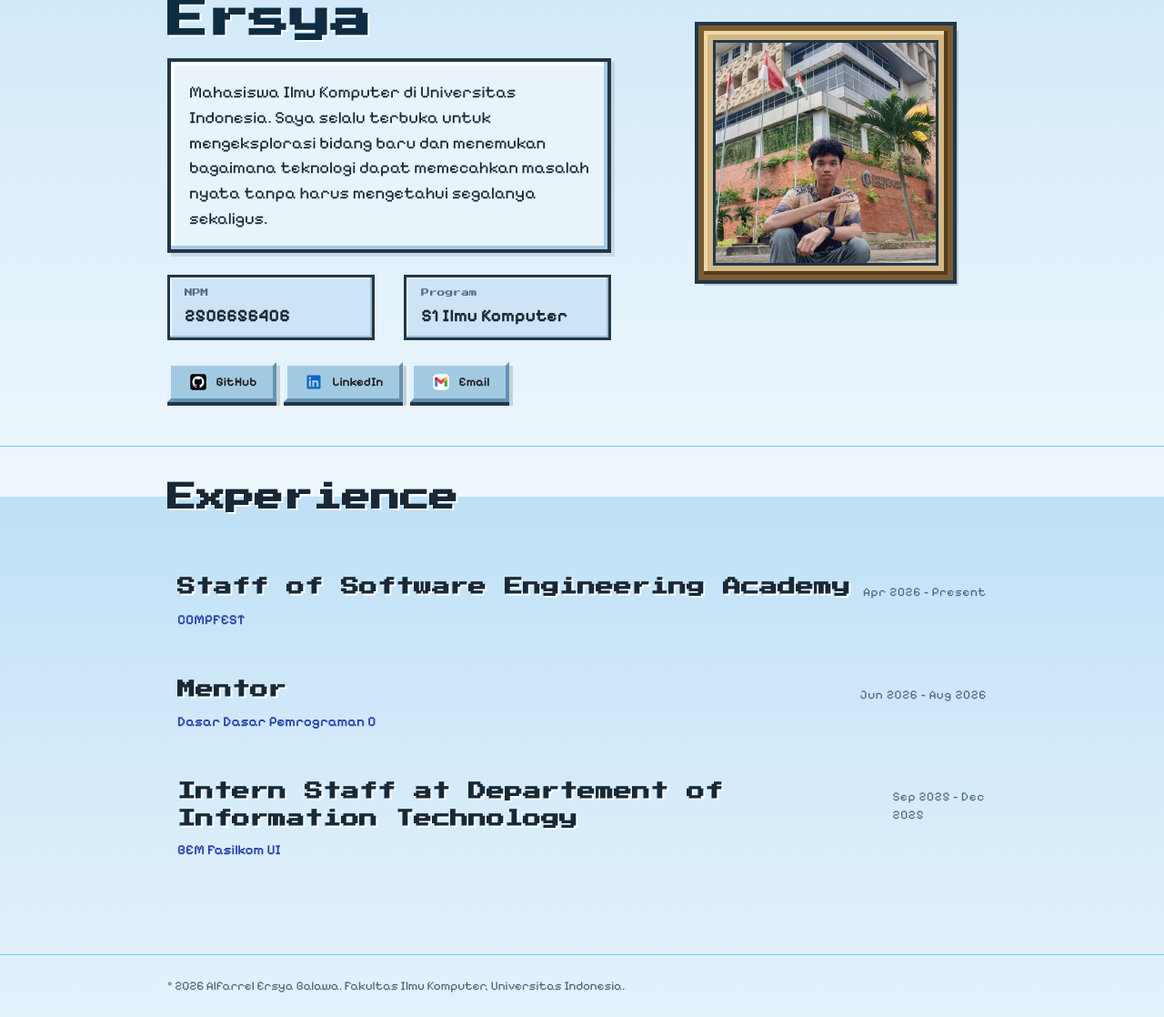
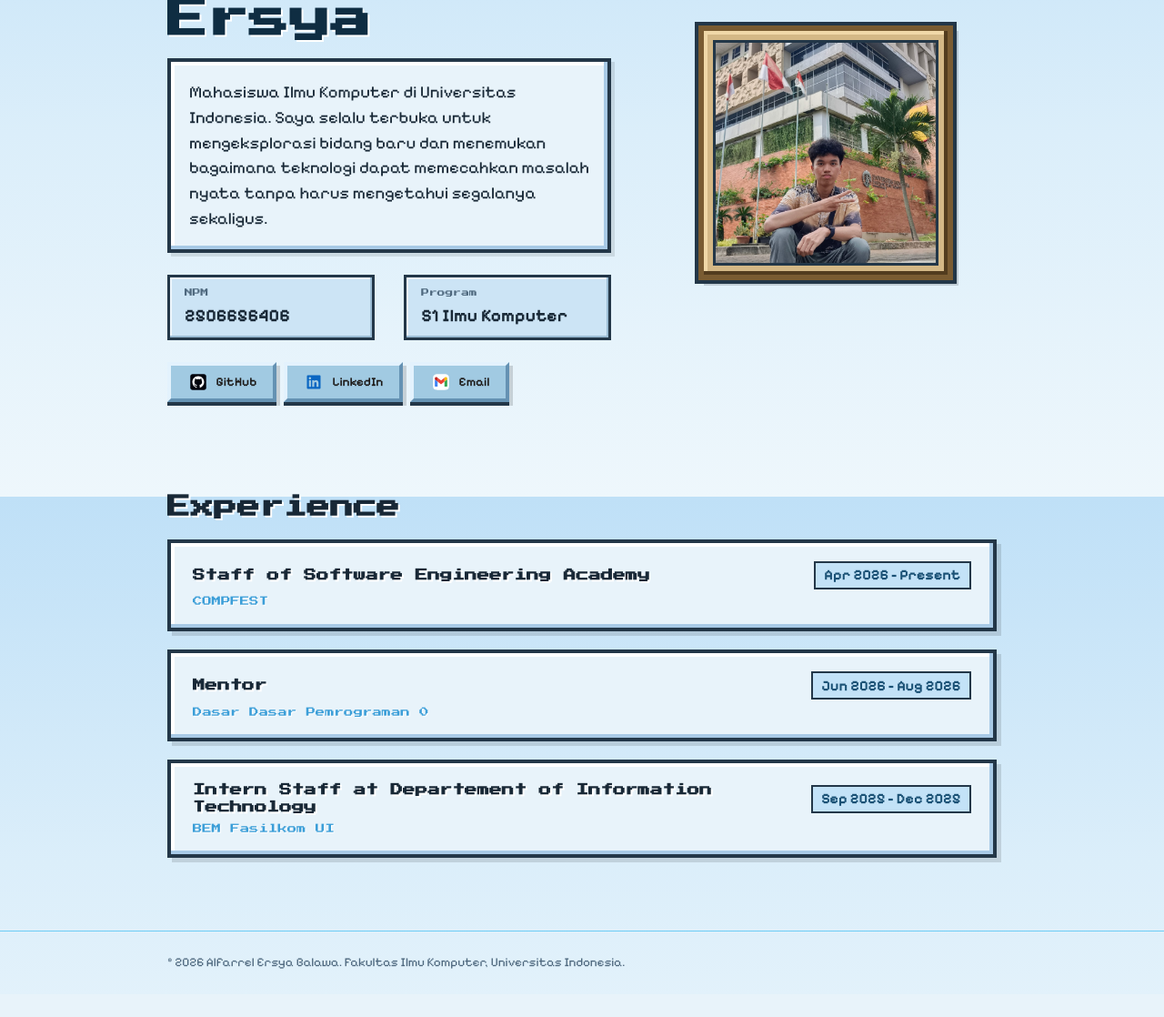
Before and after one commit to alpallel/portofolio, a Django app: page / in a window 1280 px wide. Shown: the part 254-1372 px from the top of the page at 91% size. After the commit the page ends 1319 px from the top, so only its background shows below. Run offline with Django 5.2, Linux system fonts and the light colour scheme.

Commit message:
feat: improved experience section design

```diff
--- a/static/css/style.css
+++ b/static/css/style.css
@@ -264,59 +264,79 @@ h1, h2, h3, .brand {
 }
 
 .experience {
-    padding-top: 2rem;
-    padding-bottom: 5rem;
-    border-top: 1px solid var(--line);
+    padding: 3rem 0 5rem;
 }
 
 .experience h2 {
-    font-size: 2rem;
-    margin-bottom: 3rem;
+    font-size: 1.6rem;
+    padding-bottom: 1rem;
 }
 
 .experience-list {
     display: flex;
     flex-direction: column;
-    gap: 1rem;
+    gap: 1.25rem;
 }
 
 .experience-item {
-    padding: 0.5rem;
-    /* padding-bottom: 2rem; */
-    border: 3px solid transparent;
-    border-radius: var(--radius);
-    transition: transform 0.5s ease;
+    background: var(--quartz-body);
+    border: 4px solid var(--border-dark);
+    padding: 1.25rem 1.5rem;
+    box-shadow:
+        inset -4px -4px 0 0 var(--quartz-shadow),
+        inset 4px 4px 0 0 var(--quartz-top),
+        5px 5px 0 0 rgba(0, 0, 0, 0.12);
+    transition: transform 0.1s ease, background 0.1s ease;
 }
 
 .experience-item:hover {
-    border-color: var(--color-border);
-    background-color: rgba(0, 13, 80, 0.03);
-    transform: scale(1.05)
+    transform: scale(1.05);
+    background: var(--quartz-top);
 }
 
 .experience-header {
     display: flex;
     justify-content: space-between;
-    align-items: baseline;
-    margin-bottom: 0.5rem;
+    align-items: center;
+    margin-bottom: 0.4rem;
+    flex-wrap: nowrap;
+    gap: 0.5rem;
 }
 
 .experience-item h3 {
-    font-size: 1.25rem;
-    font-weight: 600;
+    font-size: 0.85rem;
+    line-height: 1.4;
+    white-space: wrap;
+    overflow: hidden;
+    text-overflow: ellipsis;
+    min-width: 0;
+}
+
+.experience-header {
+    display: flex;
+    justify-content: space-between;
+    align-items: center;
+    margin-bottom: 0.4rem;
+    flex-wrap: nowrap;
+    gap: 0.5rem;
 }
 
 .experience-date {
-    font-size: 0.85rem;
-    color: var(--text-muted);
-    letter-spacing: 0.05em;
+    flex-shrink: 0;
+    font-family: var(--font-pixel-body);
+    font-size: 1rem;
+    font-weight: 700;
+    color: #1a5175;
+    background: #c3e2f7;
+    border: 2px solid var(--border-dark);
+    padding: 0.1rem 0.6rem;
 }
 
 .experience-organization {
-    color: var(--accent-dark);
-    font-weight: 600;
-    font-size: 0.95rem;
-    margin-bottom: 0.75rem;
+    font-family: var(--font-pixel-heading);
+    font-size: 0.65rem;
+    color: var(--diamond-blue);
+    text-shadow: 1px 1px 0 #ffffff;
 }
 
 .site-footer {
```
